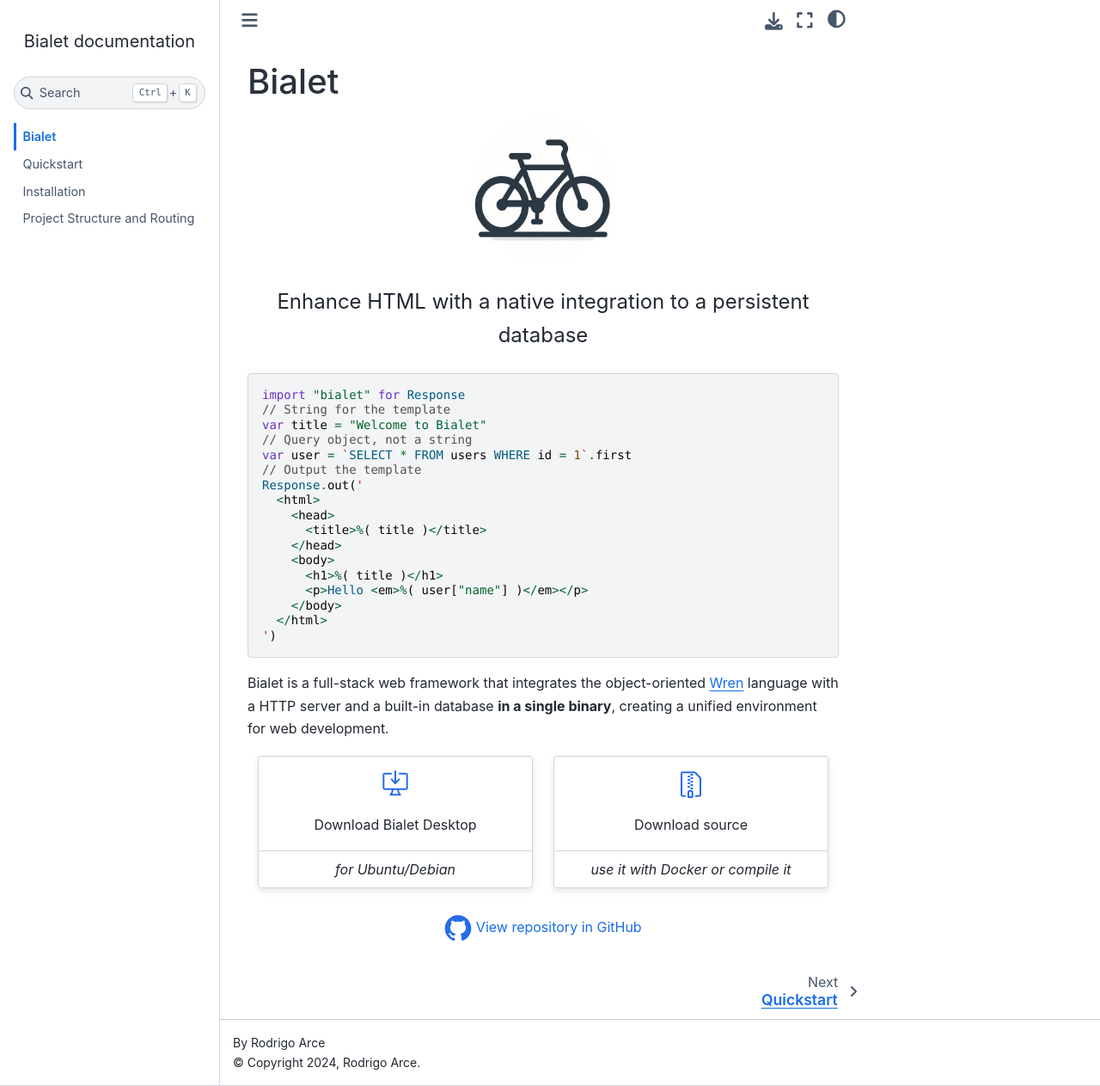
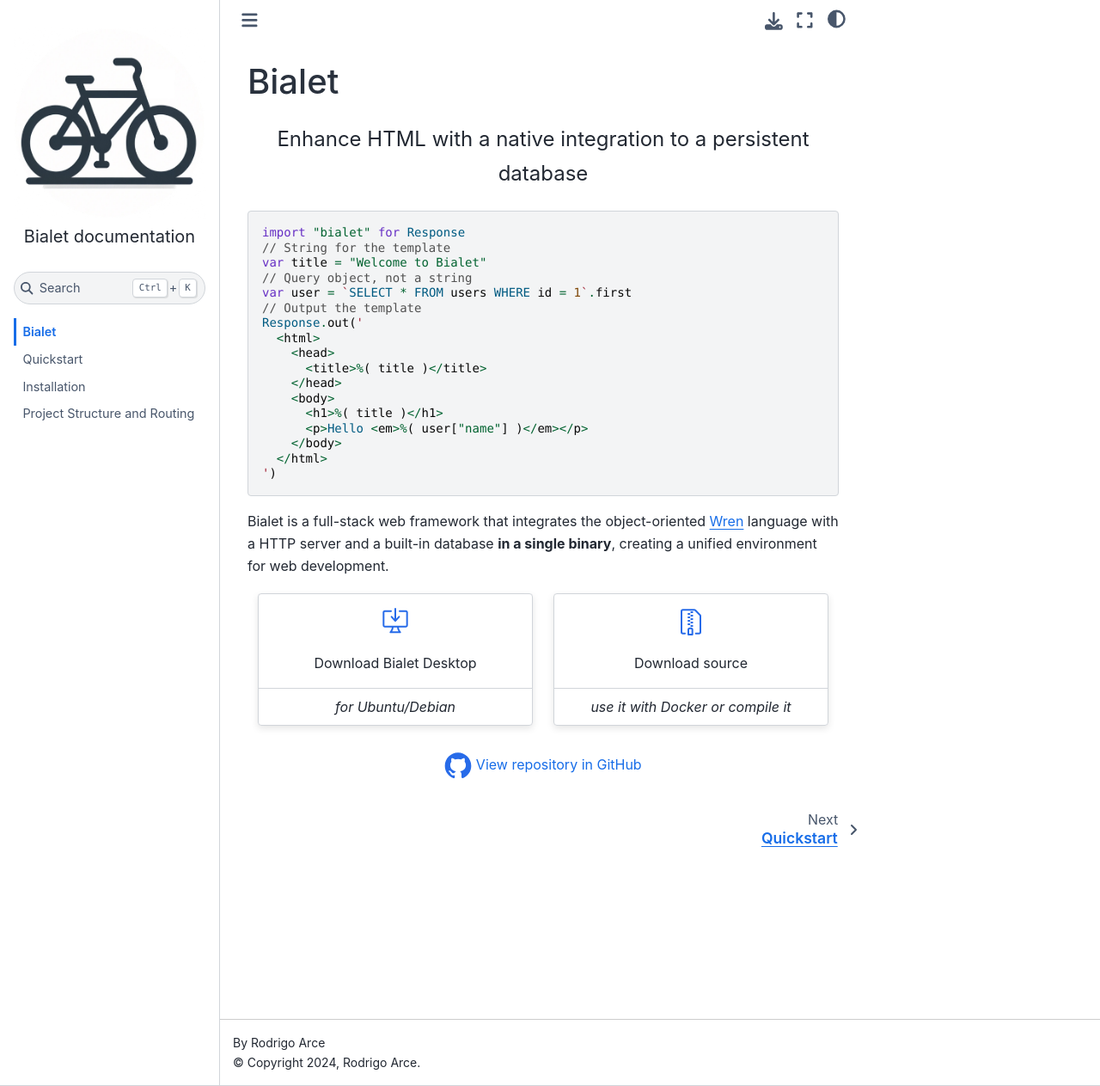
Before and after one commit to bialet/bialet, a Sphinx documentation site: the page built from docs/index.rst, in a window 1280 px wide and 1263 px high. Shown: the whole window at 86% size. Built offline with Sphinx 7.4.7 and the Sphinx Book theme 1.1.4, drawn with Linux system fonts in a browser that asks for light colours.

Commit message:
Update logo in the docs

```diff
--- a/docs/conf.py
+++ b/docs/conf.py
@@ -30,6 +30,13 @@
 html_theme = 'sphinx_book_theme'
 html_static_path = ['_static']
 html_favicon = '../src/favicon.ico'
+html_theme_options = {
+    "logo": {
+        "text": "Bialet documentation",
+        "image_light": "_static/logo.png",
+        "image_dark": "_static/logo.png",
+    }
+}
 
 source_suffix = {
     '.rst': 'restructuredtext',
--- a/docs/index.rst
+++ b/docs/index.rst
@@ -1,10 +1,5 @@
 Bialet
 ======
-
-.. image:: _static/logo.png
-    :alt: Bialet logo
-    :width: 25%
-    :align: center
 
 .. raw:: html
 
```
